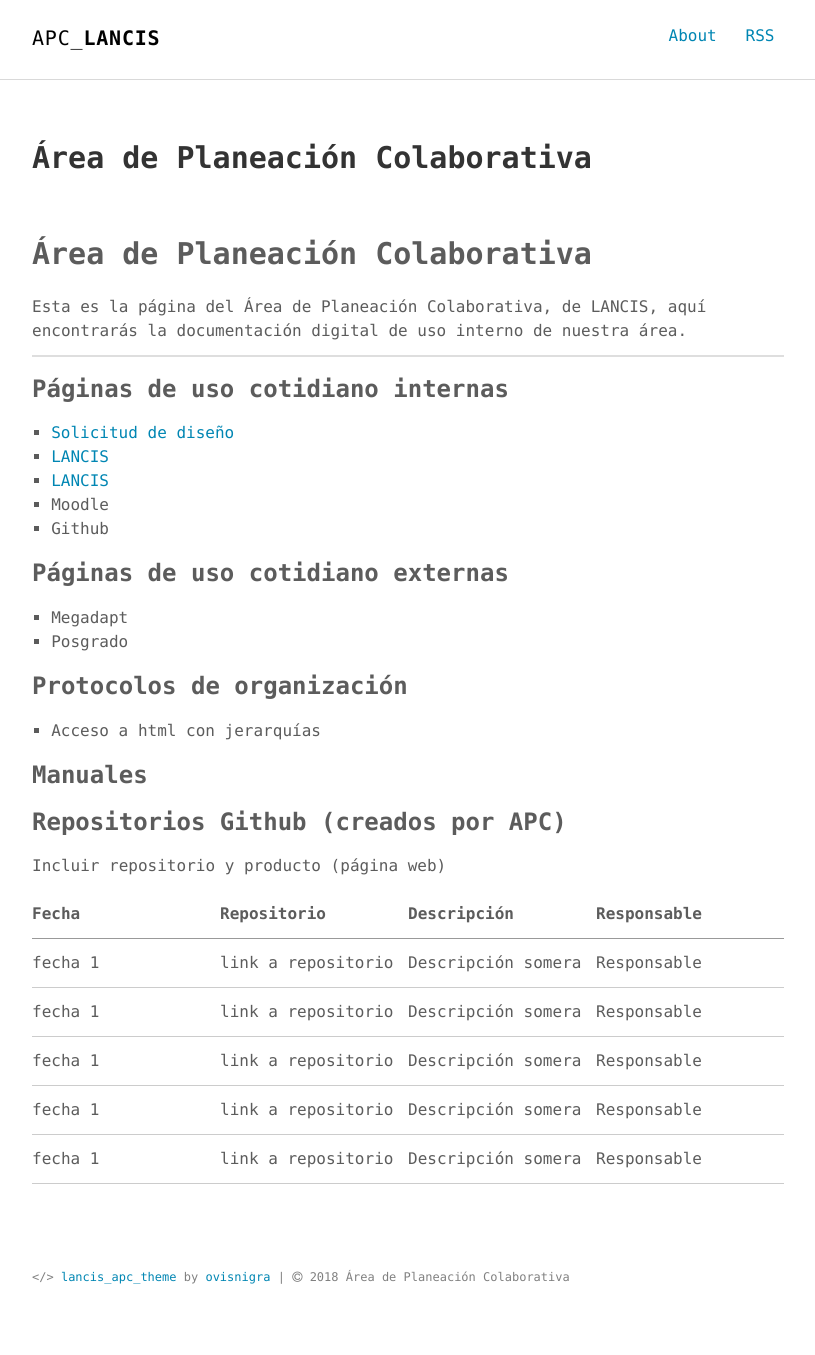
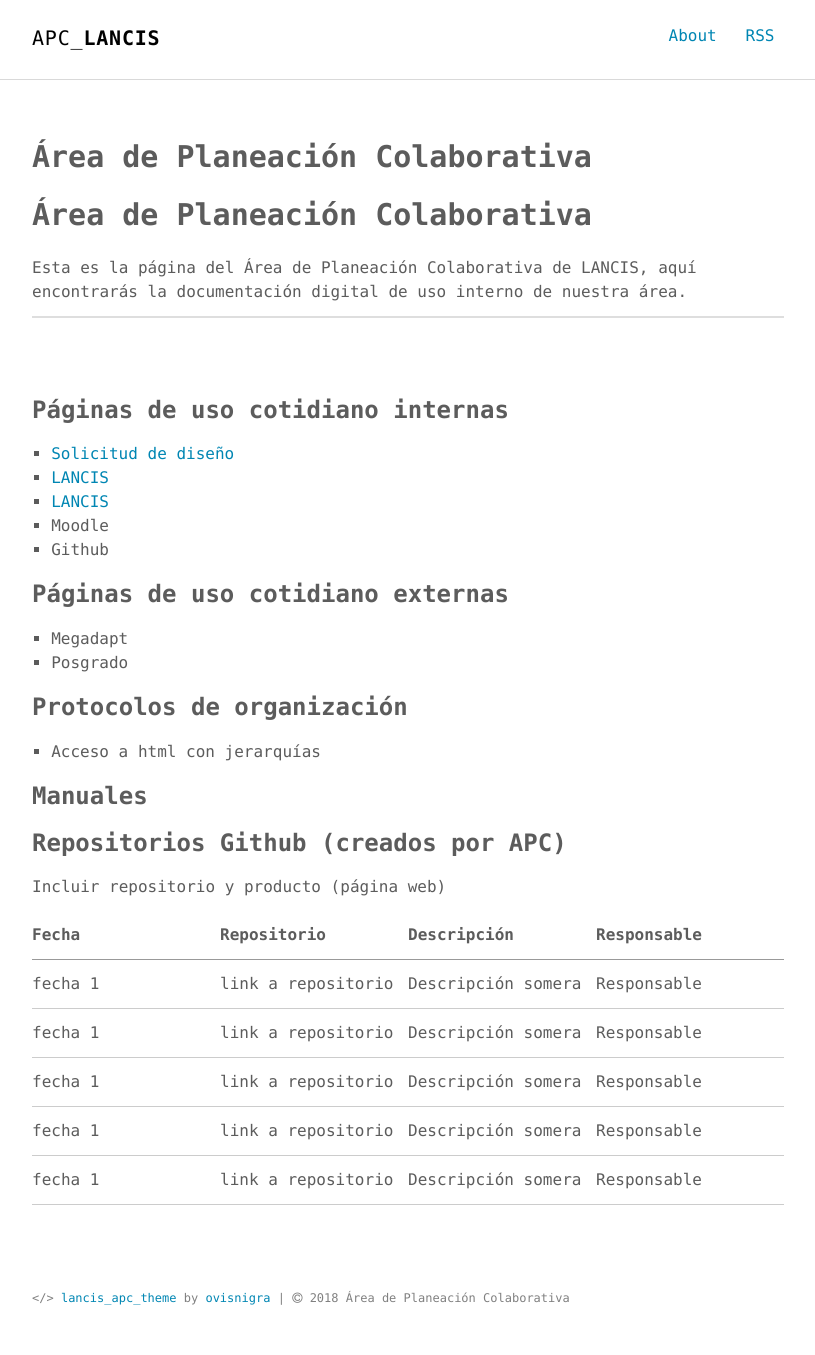
Before and after one commit to lancis-apc/web_apc_v0, a Jekyll site: the page built from index.md, in a window 1280 px wide. Shown: the whole page, without its empty margins (232-1047 px from the left). Built offline with Jekyll 4.4.1, drawn with Linux system fonts in a browser that asks for light colours; our own code applies the rules of GitHub Pages for plain Markdown files; before the commit the page ends 1334 px from its top, so only the background shows below that; part of the change alters nothing that is shown.

Commit message:
cambio de layout para index (de post a page)

```diff
--- a/index.md
+++ b/index.md
@@ -1,19 +1,23 @@
 ---
-layout: post
+layout: page
 Title: "Área de Planeación Colaborativa"
 ---
 
+
 # Área de Planeación Colaborativa
 
-Esta es la página del Área de Planeación Colaborativa, de LANCIS, aquí encontrarás la documentación digital de uso interno de nuestra área.
+Esta es la página del Área de Planeación Colaborativa de LANCIS, aquí encontrarás la documentación digital de uso interno de nuestra área.
 
 * * *
+
+<br>
+<br>
 
 ### Páginas de uso cotidiano internas
 
 - [Solicitud de diseño](https://docs.google.com/forms/d/e/1FAIpQLSfiIiApB2_MZ7rdXzqdCU5xLo7eGDBSzsUUbZYtQ-TJ4YcckQ/viewform)
 - [LANCIS](http://lancis.ecologia.unam.mx/)
-- <a href="http://lancis.ecologia.unam.mx/" target="_blank">LANCIS</a>
+-  <a href="http://lancis.ecologia.unam.mx/" target="_blank">LANCIS</a>
 - Moodle
 - Github
 
```
